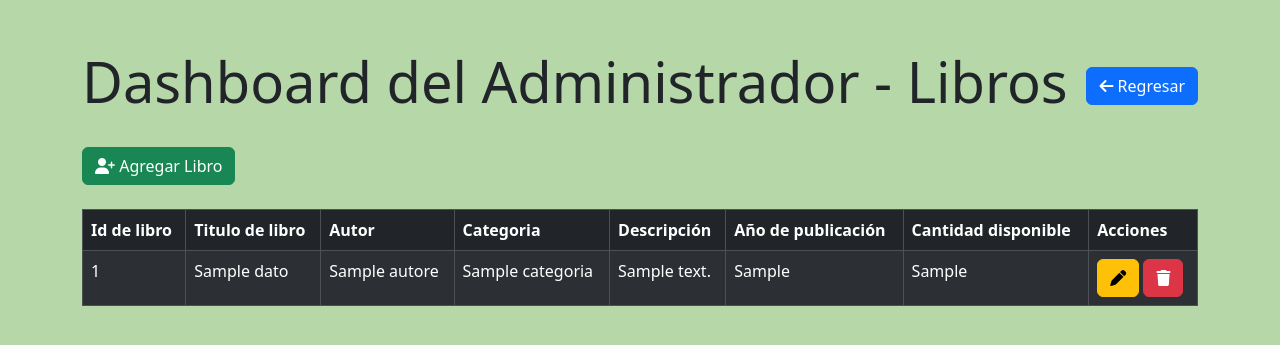
After one commit to Erickcuzco98/proyectofinalpp2023, a CodeIgniter 4 app: the page made by app/Views/crud_libros.php in a window 1280 px wide. The commit adds this page. Shown: the top 345 px of the page. Run offline with PHP 8.4 and a stand-in for CodeIgniter, Linux system fonts and the light colour scheme; the template is opened without the code that fills it: most values are stand-ins (such as "Sample title", 1, 10 or a date in 2020); some libraries are stand-ins or nearby versions.

Commit message:
Completando dashboard administrador

```diff
--- /dev/null
+++ b/app/Views/crud_libros.php
@@ -0,0 +1,131 @@
+<!DOCTYPE html>
+<html lang="en">
+<head>
+    <meta charset="UTF-8">
+    <meta name="viewport" content="width=device-width, initial-scale=1.0">
+    <title>Tabla Libros</title>
+    <link rel="stylesheet" href="<?= base_url('css/jquery.dataTables.min.css') ?>">
+    <link rel="stylesheet" href="https://cdn.jsdelivr.net/npm/bootstrap@5.3.2/dist/css/bootstrap.min.css">
+    <link rel="stylesheet" href="https://cdn.jsdelivr.net/npm/font-awesome@6.3.0/css/all.min.css">
+</head>
+
+<body style="background-color: #b6d7a8;">
+    <div class="container mt-5">
+        <div class="d-flex justify-content-between align-items-center mb-4">
+            <h1 class="display-4">Dashboard del Administrador - Libros</h1>
+            <a href="<?= base_url('dashboard_administrador') ?>" class="btn btn-primary"><i class="fas fa-arrow-left"></i> Regresar</a>
+        </div>
+        <button type="button" class="btn btn-success" data-bs-toggle="modal" data-bs-target="#libroModal">
+            <i class="fas fa-user-plus"></i> Agregar Libro
+        </button>
+        <div class="modal fade" id="libroModal" tabindex="-1" aria-labelledby="exampleModalLabel" aria-hidden="true">
+            <div class="modal-dialog">
+                <div class="modal-content">
+                    <div class="modal-header">
+                        <h5 class="modal-title">Agregar Libro</h5>
+                        <button type="button" class="btn-close" data-bs-dismiss="modal" aria-label="Close"></button>
+                    </div>
+                    <div class="modal-body">
+                        <form action="<?= base_url('guardarLibro') ?>" method="post">
+                            <div class="mb-3">
+                                <label for="txt_titulolibro" class="form-label">Titulo de libro</label>
+                                <input type="text" class="form-control" id="txt_titulolibro" name="txt_titulolibro" placeholder="Ingrese Titulo de libro">
+                            </div>
+                            <div class="mb-3">
+                                <label for="txt_autor" class="form-label">Nombre de autor</label>
+                                <select name="txt_autor" id="txt_autor" class="form-control">
+                                    <option value="">Seleccione un autor</option>
+                                    <?php foreach ($autores as $autor) : ?>
+                                        <option value="<?= $autor['autor_id'] ?>"><?= $autor['nombre'] ?></option>
+                                    <?php endforeach; ?>
+                                </select>
+                            </div>
+
+                            <div class="mb-3">
+                                <label for="txt_categoria" class="form-label">Categoría</label>
+                                <select name="txt_categoria" id="txt_categoria" class="form-control">
+                                    <option value="">Seleccione una categoría</option>
+                                    <?php foreach ($categorias as $categoria) : ?>
+                                        <option value="<?= $categoria['categoria_id'] ?>"><?= $categoria['nombre'] ?></option>
+                                    <?php endforeach; ?>
+                                </select>
+                            </div>
+
+                            <div class="mb-3">
+                                <label for="txt_descripcion" class="form-label">Descripción</label>
+                                <input type="text" class="form-control" id="txt_descripcion" name="txt_descripcion" placeholder="Ingrese descripción">
+                            </div>
+                            <div class="mb-3">
+                                <label for="txt_anopublicacion" class="form-label">Año publicado</label>
+                                <input type="date" class="form-control" id="txt_anopublicacion" name="txt_anopublicacion" placeholder="Ingrese Año de publicación">
+                            </div>
+                            <div class="mb-3">
+                                <label for="txt_cadisponible" class="form-label">Cantidad disponible</label>
+                                <input type="number" class="form-control" id="txt_cadisponible" name="txt_cadisponible" placeholder="Ingrese cantidad disponible">
+                            </div>
+                            <div class="mb-3">
+                                <input type="submit" class="btn btn-primary" id="btn_guardar" name="btn_guardar" value="Guardar">
+                            </div>
+                        </form>
+                    </div>
+                </div>
+            </div>
+        </div>
+        <table class="table table-bordered table-striped table-dark mt-4" id="dataTable">
+            <thead>
+                <tr>
+                    <th>Id de libro</th>
+                    <th>Titulo de libro</th>
+                    <th>Autor</th>
+                    <th>Categoria</th>
+                    <th>Descripción</th>
+                    <th>Año de publicación</th>
+                    <th>Cantidad disponible</th>
+                    <th>Acciones</th>
+                </tr>
+            </thead>
+            <tbody>
+                <?php
+                foreach ($datos as $fila) {
+                    $autorNombre = '';
+                    foreach ($autores as $autor) {
+                        if ($autor['autor_id'] == $fila['autor_id']) {
+                            $autorNombre = $autor['nombre'];
+                            break;
+                        }
+                    }
+                    $categoriaNombre = '';
+                    foreach ($categorias as $categoria) {
+                        if ($categoria['categoria_id'] == $fila['categoria_id']) {
+                            $categoriaNombre = $categoria['nombre'];
+                            break;
+                        }
+                    }
+                ?>
+                    <tr>
+                        <td><?= $fila['libro_id'] ?></td>
+                        <td><?= $fila['titulo'] ?></td>
+                        <td><?= $autorNombre ?></td>
+                        <td><?= $categoriaNombre ?></td>
+                        <td><?= $fila['descripcion'] ?></td>
+                        <td><?= $fila['anio_publicacion'] ?></td>
+                        <td><?= $fila['cantidad_disponible'] ?></td>
+                        <td>
+                            <a href="<?= base_url("verLibro/" . $fila['libro_id']) ?>" class="btn btn-warning"><i class="fas fa-pen"></i></a>
+                            <a onclick="return confirm('¿Está seguro de eliminar?');" href="<?= base_url("eliminarLibro/" . $fila['libro_id']) ?>" class="btn btn-danger"><i class="fas fa-trash"></i></a>
+                        </td>
+                    </tr>
+                <?php
+                }
+                ?>
+            </tbody>
+        </table>
+    </div>
+    <script src="https://code.jquery.com/jquery-3.5.1.js"></script>
+    <script src="https://cdn.jsdelivr.net/npm/bootstrap@5.3.2/dist/js/bootstrap.bundle.min.js"></script>
+    <script src="<?= base_url('js/jquery-3.5.1.js') ?>"></script>
+    <script src="<?= base_url('js/jquery.dataTables.min.js') ?>"></script>
+    <script src="<?= base_url('js/configuracionDataTables.js') ?>"></script>
+    <script src="https://kit.fontawesome.com/33337d547b.js" crossorigin="anonymous"></script>
+</body>
+</html>
--- a/app/Views/crud_usuarios.php
+++ b/app/Views/crud_usuarios.php
@@ -4,9 +4,9 @@
     <meta charset="UTF-8">
     <meta name="viewport" content="width=device-width, initial-scale=1.0">
     <title>Tabla Usuarios</title>
+    <link rel="stylesheet" href="<?= base_url('css/jquery.dataTables.min.css') ?>">
     <link rel="stylesheet" href="https://cdn.jsdelivr.net/npm/bootstrap@5.3.2/dist/css/bootstrap.min.css">
     <link rel="stylesheet" href="https://cdn.jsdelivr.net/npm/font-awesome@6.3.0/css/all.min.css">
-    <link rel="stylesheet" href="<?= base_url('css/estilos.css') ?>"> <!-- Agrega tu propio archivo de estilos CSS -->
 </head>
 <body style="background-color: #b6d7a8;">
     <div class="container mt-5">
@@ -62,7 +62,7 @@
                 </div>
             </div>
         </div>
-        <table class="table table-bordered table-striped table-dark mt-4">
+        <table class="table table-bordered table-striped table-dark mt-4" id="dataTable">
             <thead>
                 <tr>
                     <th>Id de cliente</th>
@@ -100,6 +100,7 @@
     </div>
     <script src="https://code.jquery.com/jquery-3.5.1.js"></script>
     <script src="https://cdn.jsdelivr.net/npm/bootstrap@5.3.2/dist/js/bootstrap.bundle.min.js"></script>
+    <script src="<?= base_url('js/jquery-3.5.1.js') ?>"></script>
     <script src="<?= base_url('js/jquery.dataTables.min.js') ?>"></script>
     <script src="<?= base_url('js/configuracionDataTables.js') ?>"></script>
     <script src="https://kit.fontawesome.com/33337d547b.js" crossorigin="anonymous"></script>
--- a/app/Views/dashboard_administrador.php
+++ b/app/Views/dashboard_administrador.php
@@ -60,7 +60,7 @@
     <a href="<?php echo base_url('logout'); ?>" class="btn btn-danger logout-button">Cerrar Sesión</a>
     <h1>Dashboard de Administrador</h1>
     <div class="dashboard-container">
-        <a href="administrar-libros.html" class="dashboard-item">
+        <a href="<?= base_url('tablaLibros') ?>" class="dashboard-item">
             <h2>Administrar Libros</h2>
             <p>Agregar, editar y eliminar libros en el sistema.</p>
         </a>
--- a/app/Views/dashboard_estudiante.php
+++ b/app/Views/dashboard_estudiante.php
@@ -60,11 +60,7 @@
     <a href="<?php echo base_url('logout'); ?>" class="btn btn-danger logout-button">Cerrar Sesión</a>
     <h1>Bienvenido, Estudiante</h1>
     <div class="dashboard-container">
-        <a href="<?= base_url('tablaPrestamos') ?>" class="dashboard-item">
-            <h2>Gestionar Préstamos</h2>
-            <p>Gestionar préstamos de libros.</p>
-        </a>
-        <a href="<?= base_url('tablaUsuarios') ?>" class="dashboard-item">
+        <a href="<?= base_url('tablaLibros') ?>" class="dashboard-item">
             <h2>Prestar libros</h2>
             <p>Prestamos de libros.</p>
         </a>
```
Also changed, not shown: app/Config/Routes.php (+8 -1 lines), app/Controllers/ControllerLibros.php (added, +89 -0 lines), app/Controllers/ControllerPrestamos.php (+9 -0 lines), app/Models/AutoresModel.php (added, +12 -0 lines), app/Models/CategoriasModel.php (added, +12 -0 lines), app/Models/LibrosModel.php (added, +12 -0 lines), app/Views/crud_prestamos.php (+37 -9 lines), app/Views/actualizar_libro.php (added), 1 other file.
